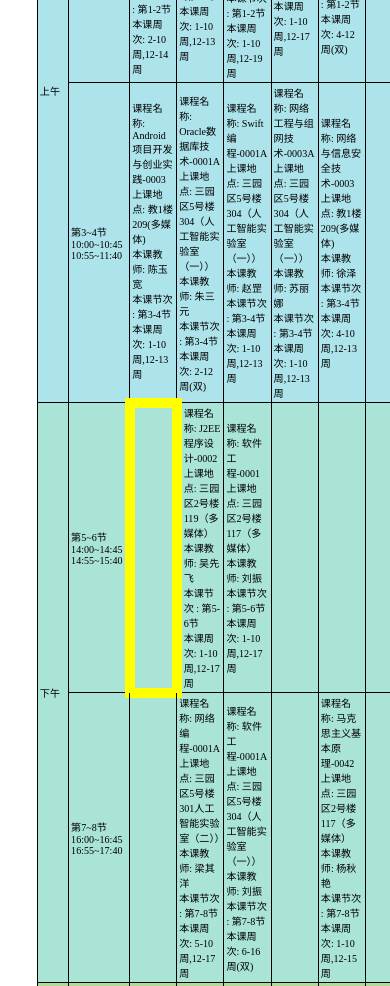
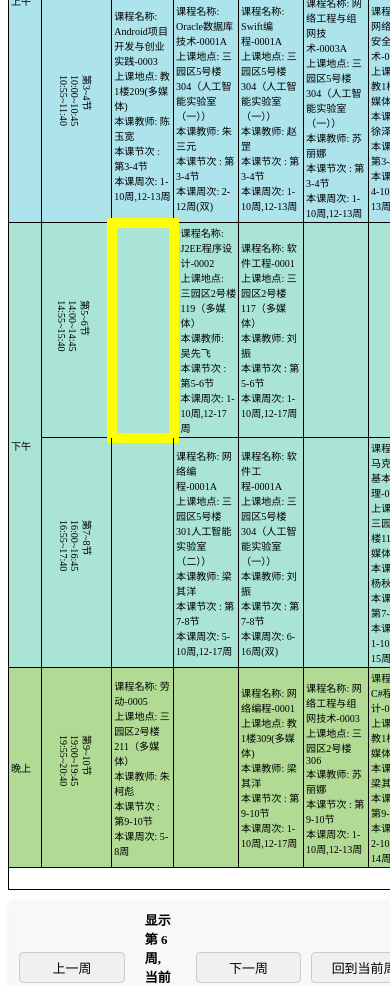
Before and after one commit to jswysnemc/curriculum, a plain HTML site: page index.html in a window 390 px wide. Shown: the part 294-1280 px from the top of the page. Drawn offline with Linux system fonts and the light colour scheme.

Commit message:
修改部分移动适配效果

```diff
--- a/css/timetable.css
+++ b/css/timetable.css
@@ -33,6 +33,7 @@ html, body {
     text-align: left;
     padding: 10px;
 }
+
 
 .rt {
     color:red;
@@ -157,6 +158,17 @@ li{
     padding: 4px;
   }
 
+  .vertical-text {
+    writing-mode: vertical-rl; /* 从右向左竖排 */
+    text-orientation: upright; /* 保持文字直立 */
+  }
+
+  .vis{
+    display: inline-block; /* 确保旋转生效 */
+    transform: rotate(90deg); /* 旋转180度 */
+  }
+
+
   /* 容器适配 */
   .container, .timetable-container {
     width: 100%;
@@ -165,7 +177,7 @@ li{
   }
 
   #timetable table {
-    width: 360px;
+    width: 420px;
     margin: 5px 0 auto;
 }
 
--- a/js/index.js
+++ b/js/index.js
@@ -164,7 +164,6 @@ function updateTable() {
 
     // 对表格添加监听事件, 事件委托, 将子元素事件委托给父元素
     table?.addEventListener("click", function (e) {
-        console.log('click');
 
         // 获取鼠标位置信息
         let [x, y] = [e.clientX, e.clientY];
@@ -328,15 +327,30 @@ function getPopUpWindowInnerStr(text_id) {
 }
 
 
-// 周日不显示课程,将其隐藏
+// 周末以及第11节, 不显示课程,将其隐藏 如有课程可以在此处修改
 function clear_sunday() {
     let sunDayColumn_dmom = $('#timetable > table > tr:nth-child(1) > th:nth-child(3)');
-    let delete_ids = '1_2,3_4,5_6,7_8,9_10,11'.split(',').map(e => 'id_' + e + '_0');
+    let sartardayColum_dmom = $('#timetable > table > tr:nth-child(1) > th:nth-child(9)');
+    let _11_jie_line = $('#timetable > table > tr:nth-child(12)');
+
+
+
+    let delete_ids = '1_2,3_4,5_6,7_8,9_10,11'.split(',')
     delete_ids.forEach(e => {
-        let dom_delete_td_dom = $('#' + e);
+        let str1 = 'id_' + e + '_0';
+        let str2 = 'id_' + e + '_6';
+        let dom_delete_td_dom = $('#' + str1);
+        let dom_delete_td_dom2 = $('#' + str2)
+
         dom_delete_td_dom.style.display = 'none';
+        dom_delete_td_dom2.style.display = 'none';
     });
     sunDayColumn_dmom.style.display = "none";
+    sartardayColum_dmom.style.display = "none";
+    _11_jie_line.style.display = "none";
+
+    // 修复删除一行的异常
+    document.getElementById("8_0").setAttribute("rowspan","2")
 }
 
 // 以下代码用于 将即将上课的课程或者正在上课的课程 边框变色,
--- a/js/utils.js
+++ b/js/utils.js
@@ -142,14 +142,14 @@ function createTable() {
                 if (i == 0)
                     th_str += `<td class="swbj" id="${i}_${j}" rowspan=4>上午</td>\n`;
                 if (i == 4)
-                    th_str += `<td class="xwbj" id="${i}_${j}" rowspan=4>下午</td>\n`;
+                    th_str += `<td class="xwbj"  id="${i}_${j}" rowspan=4>下午</td>\n`;
                 if (i == 8)
-                    th_str += `<td class="wsbj" id="${i}_${j}" rowspan=3>晚上</td>\n`;
+                    th_str += `<td class="wsbj"  id="${i}_${j}" rowspan=3>晚上</td>\n`;
             }
             else if (true) {
                 if (i == 0) {
                     if (j == 1) {
-                        th_str += `<td  class="swbj" id="jc${i + 1}_${i + 2}_${j - 2}" rowspan=2>第${i + 1}~${i + 2}节 ${TIMES[i]} <br>${TIMES[i + 1]}</td>\n`;
+                        th_str += `<td  class="swbj" id="jc${i + 1}_${i + 2}_${j - 2}" rowspan=2>  <span class="vis">第${i + 1}~${i + 2}节 ${TIMES[i]} ${TIMES[i + 1]} </span> </td>\n`;
                     }
                     else {
                         th_str += `<td  class="swbj closeBtn" id="id_${i + 1}_${i + 2}_${j - 2}" rowspan=2></td>\n`;
@@ -157,7 +157,7 @@ function createTable() {
                 }
                 if (i == 2) {
                     if (j == 1) {
-                        th_str += `<td  class="swbj" id="jc${i + 1}_${i + 2}_${j - 2}" rowspan=2>第${i + 1}~${i + 2}节 ${TIMES[i]} <br>${TIMES[i + 1]}</td>\n`;
+                        th_str += `<td  class="swbj" id="jc${i + 1}_${i + 2}_${j - 2}" rowspan=2>  <span class="vis"> 第${i + 1}~${i + 2}节  ${TIMES[i]} ${TIMES[i + 1]}  </span></td>\n`;
                     }
                     else {
                         th_str += `<td  class="swbj closeBtn" id="id_${i + 1}_${i + 2}_${j - 2}" rowspan=2></td>\n`;
@@ -165,7 +165,7 @@ function createTable() {
                 }
                 if (i == 4) {
                     if (j == 1) {
-                        th_str += `<td  class="xwbj" id="jc${i + 1}_${i + 2}_${j - 2}" rowspan=2>第${i + 1}~${i + 2}节 ${TIMES[i]} <br>${TIMES[i + 1]}</td>\n`;
+                        th_str += `<td  class="xwbj" id="jc${i + 1}_${i + 2}_${j - 2}" rowspan=2>  <span class="vis"> 第${i + 1}~${i + 2}节 ${TIMES[i]} ${TIMES[i + 1]}  </span></td>\n`;
                     }
                     else {
                         th_str += `<td  class="xwbj closeBtn" id="id_${i + 1}_${i + 2}_${j - 2}" rowspan=2></td>\n`;
@@ -173,7 +173,7 @@ function createTable() {
                 }
                 if (i == 6) {
                     if (j == 1) {
-                        th_str += `<td  class="xwbj" id="jc${i + 1}_${i + 2}_${j - 2}" rowspan=2>第${i + 1}~${i + 2}节 ${TIMES[i]} <br>${TIMES[i + 1]}</td>\n`;
+                        th_str += `<td  class="xwbj" id="jc${i + 1}_${i + 2}_${j - 2}" rowspan=2>  <span class="vis"> 第${i + 1}~${i + 2}节 ${TIMES[i]} ${TIMES[i + 1]}  </span> </td>\n`;
                     }
                     else {
                         th_str += `<td  class="xwbj closeBtn" id="id_${i + 1}_${i + 2}_${j - 2}" rowspan=2></td>\n`;
@@ -181,7 +181,7 @@ function createTable() {
                 }
                 if (i == 8) {
                     if (j == 1) {
-                        th_str += `<td  class="wsbj" id="jc${i + 1}_${i + 2}_${j - 2}" rowspan=2>第${i + 1}~${i + 2}节 ${TIMES[i]} <br>${TIMES[i + 1]}</td>\n`;
+                        th_str += `<td  class="wsbj" id="jc${i + 1}_${i + 2}_${j - 2}" rowspan=2><span class="vis"> 第${i + 1}~${i + 2}节 ${TIMES[i]} ${TIMES[i + 1]}  </span> </td>\n`;
                     }
                     else {
                         th_str += `<td  class="wsbj closeBtn" id="id_${i + 1}_${i + 2}_${j - 2}" rowspan=2></td>\n`;
@@ -189,7 +189,7 @@ function createTable() {
                 }
                 if (i == 10) {
                     if (j == 1) {
-                        th_str += `<td  class="wsbj" id="jc${i + 1}_${i + 2}_${j - 2}" rowspan=1>第${i + 1}节 ${TIMES[i]}</td>\n`;
+                        th_str += `<td  class="wsbj" id="jc${i + 1}_${i + 2}_${j - 2}" rowspan=1> <span class="vis"> 第${i + 1}节 ${TIMES[i]}  </span> </td>\n`;
                     }
                     else {
                         th_str += `<td class="wsbj closeBtn" id="id_${i + 1}_${j - 2}" ></td>\n`;
```
